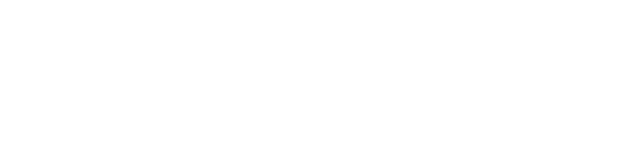
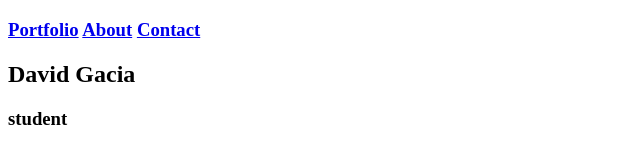
Before and after one commit to SchlomoGoldstein/CSS-Challenge-5, a plain HTML site: page contact.html in a window 1280 px wide. Shown: the whole page, without its empty margins (0-640 px from the left). Drawn offline with Linux system fonts and the light colour scheme.

Commit message:
Update contact.html

```diff
--- a/contact.html
+++ b/contact.html
@@ -2,6 +2,11 @@
 <html>
 <head>
 </head>
-<body>
+<body><section>
+<div class="head"> <h3 class="align1"><a class="head" href="index.html">Portfolio</a>  <a class="head" href="about.html">About</a>  <a class="head" href="contact.html">Contact</a>
+<h1>David Gacia</h1>
+<h3>student</h3>
+</div>
+  </section>
 </body>
 <html>
```
